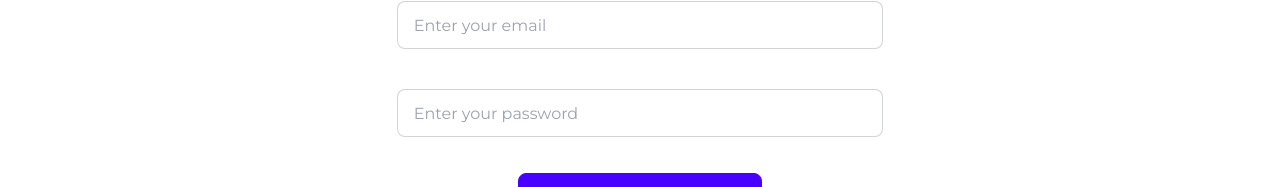
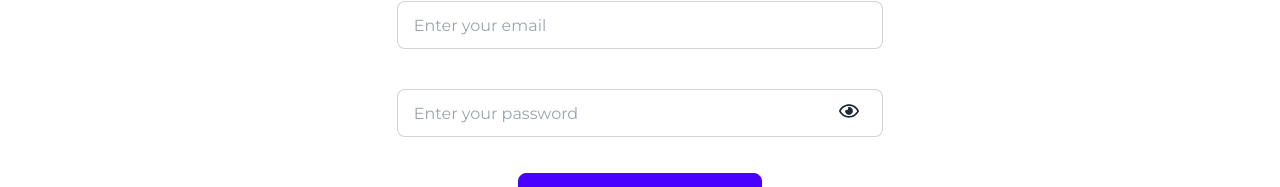
Before and after one commit to mdselimme/Blood-Doner-Data-Collection-Crud-Frontend-React, a React (Vite) app: page /register_account in a window 1280 px wide. Shown: the part 355-542 px from the top of the page. Built offline with nearby package versions, Linux system fonts and the light colour scheme; no server answers.

Commit message:
add-show-and-hide-password-method

```diff
--- a/package.json
+++ b/package.json
@@ -14,6 +14,7 @@
     "firebase": "^11.1.0",
     "react": "^18.3.1",
     "react-dom": "^18.3.1",
+    "react-icons": "^5.4.0",
     "react-router": "^7.0.2",
     "sweetalert2": "^11.15.1"
   },
--- a/src/Components/Pages/Login/Login.jsx
+++ b/src/Components/Pages/Login/Login.jsx
@@ -1,6 +1,11 @@
+import { useState } from "react";
+import { FaRegEye } from "react-icons/fa";
+import { IoMdEyeOff } from "react-icons/io";
 import { Link } from "react-router";
 
 const Login = () => {
+  const [showpass, setShowPass] = useState(false);
+
   const handleLogIn = (e) => {
     e.preventDefault();
     const target = e.target;
@@ -25,12 +30,25 @@ const Login = () => {
                 placeholder="Enter your email"
                 className="input input-bordered w-full"
               />
-              <input
-                type="password"
-                name="password"
-                placeholder="Enter your password"
-                className="input input-bordered w-full"
-              />
+              <div className="relative">
+                <input
+                  type={showpass ? "text" : "password"}
+                  name="password"
+                  placeholder="Enter your password"
+                  className="input input-bordered w-full"
+                  required
+                />
+                <span
+                  onClick={() => setShowPass(!showpass)}
+                  className="absolute top-3 right-6"
+                >
+                  {showpass ? (
+                    <IoMdEyeOff className="text-2xl" />
+                  ) : (
+                    <FaRegEye className="text-xl" />
+                  )}
+                </span>
+              </div>
             </div>
 
             <div>
--- a/src/Components/Pages/Register/Register.jsx
+++ b/src/Components/Pages/Register/Register.jsx
@@ -1,10 +1,16 @@
-import { useContext } from "react";
+import { useContext, useState } from "react";
 import { Link } from "react-router";
 import { AuthContext } from "../../Shared/AuthProvider/AuthProvider";
 import axios from "axios";
+import { FaRegEye } from "react-icons/fa";
+import { IoMdEyeOff } from "react-icons/io";
+import useAuth from "../../Shared/useAuth/useAuth";
 
 const Register = () => {
-  const { handleCreateAccount, updateProfile, auth } = useContext(AuthContext);
+  const { handleCreateAccount, updateProfile, auth } = useAuth();
+  const [showpass, setShowPass] = useState(false);
+
+  console.log(showpass);
 
   // Register account with email and password and update profile name
   const handleRegisterAccount = (e) => {
@@ -37,7 +43,9 @@ const Register = () => {
             axios
               .post("http://localhost:5000/users", userData)
               .then((response) => {
-                console.log(response.data);
+                if (response.data.insertedId) {
+                  console.log("Data Inserted");
+                }
               })
               .catch((error) => {
                 console.log(error.code, error.message);
@@ -76,13 +84,25 @@ const Register = () => {
                 className="input input-bordered w-full"
                 required
               />
+              <div className="relative">
                 <input
-                type="password"
+                  type={showpass ? "text" : "password"}
                   name="password"
                   placeholder="Enter your password"
                   className="input input-bordered w-full"
                   required
                 />
+                <span
+                  onClick={() => setShowPass(!showpass)}
+                  className="absolute top-3 right-6"
+                >
+                  {showpass ? (
+                    <IoMdEyeOff className="text-2xl" />
+                  ) : (
+                    <FaRegEye className="text-xl" />
+                  )}
+                </span>
+              </div>
             </div>
 
             <div>
--- /dev/null
+++ b/src/Components/Shared/useAuth/useAuth.jsx
@@ -0,0 +1,10 @@
+import { useContext } from "react";
+import { AuthContext } from "../AuthProvider/AuthProvider";
+
+const useAuth = () => {
+  const auth = useContext(AuthContext);
+
+  return auth;
+};
+
+export default useAuth;
```
Also changed, not shown: 1 other file (tests, documents, lock files or other folders). Lines whose indentation alone changed are shown as unchanged.
